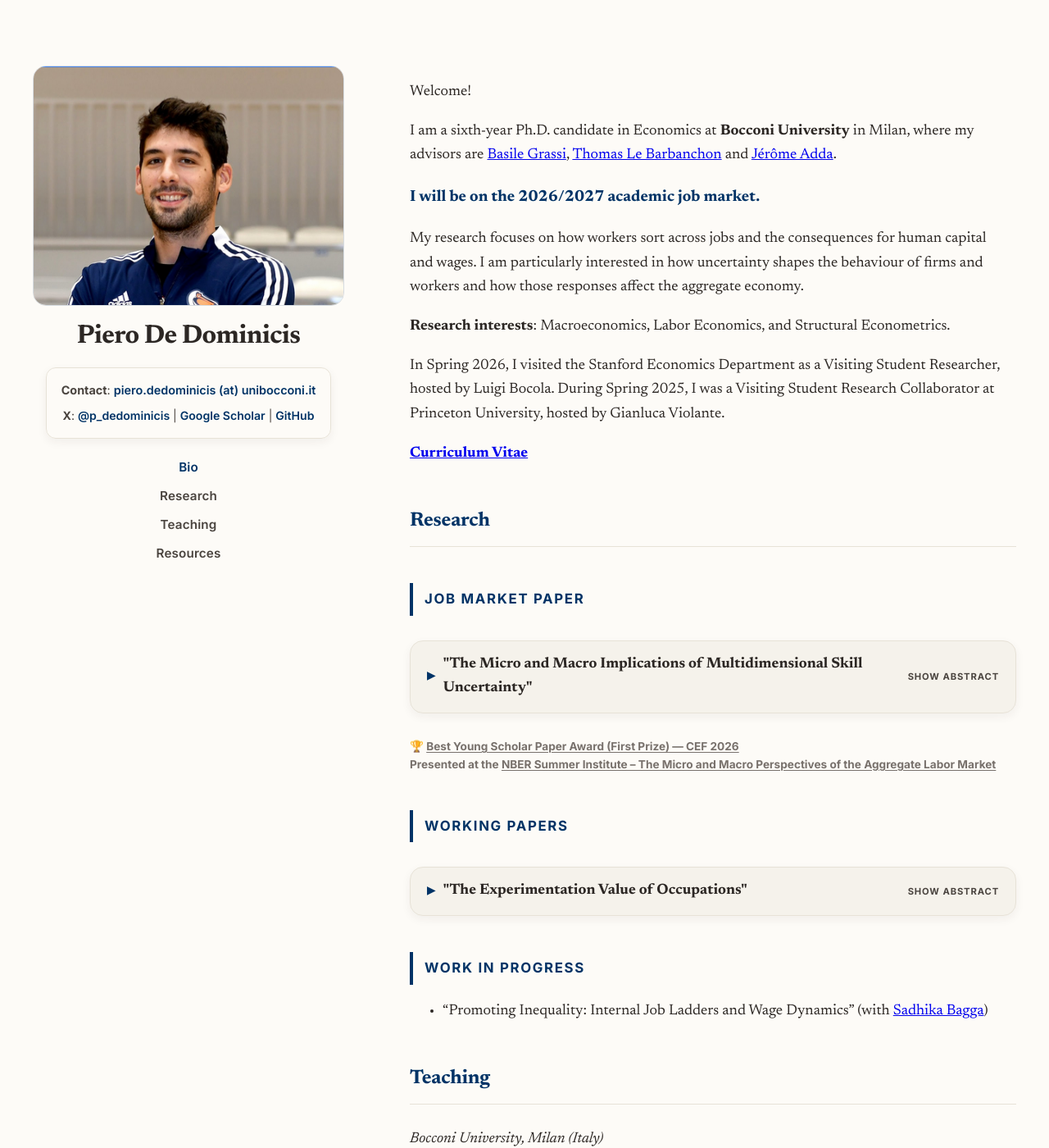
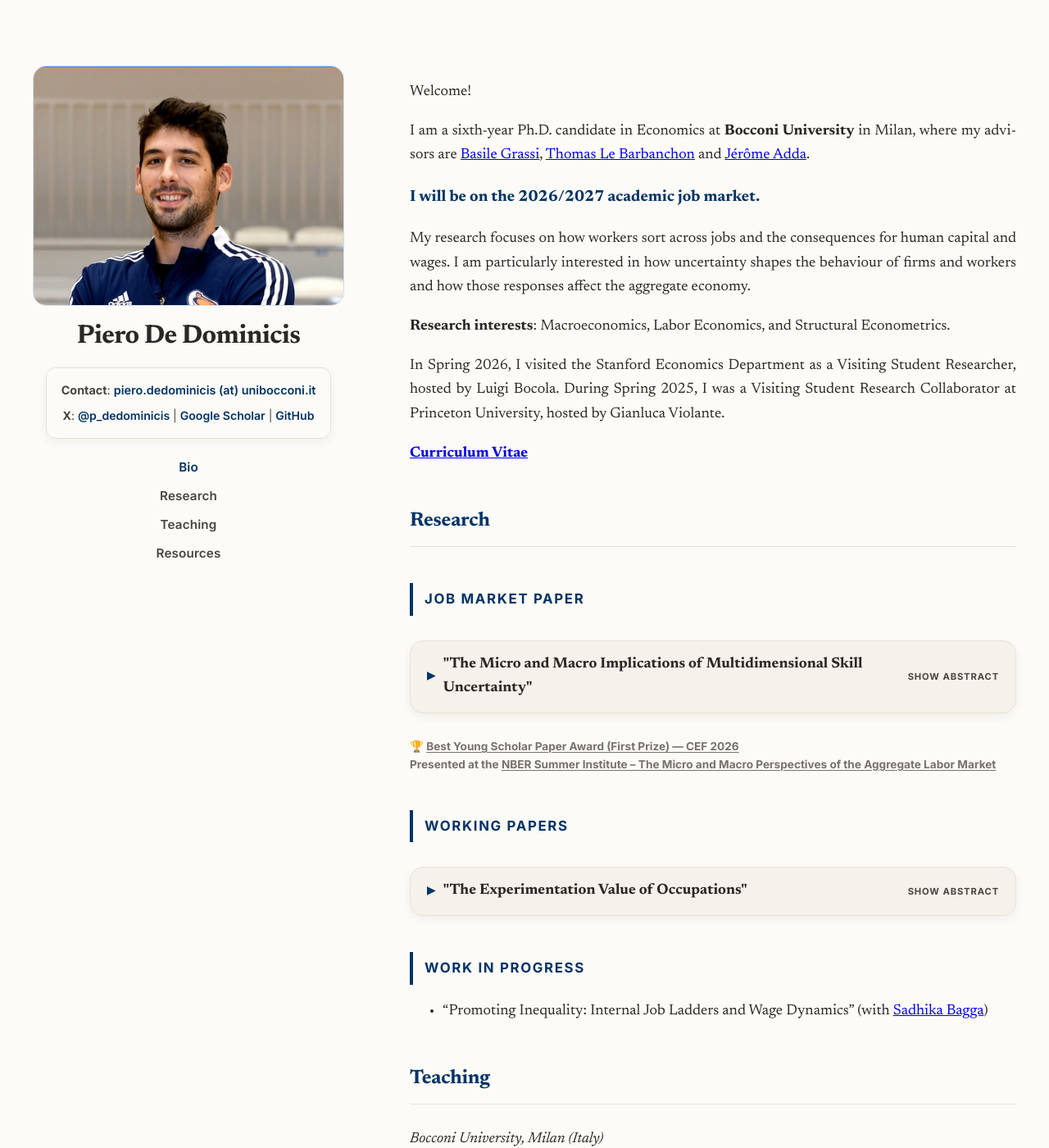
Before and after one commit to peppecon/peppecon.github.io, a Jekyll site: the page built from _pages/about.md, in a window 1280 px wide and 1400 px high. Shown: the whole window at 82% size. Built offline with Jekyll 4.4.1, drawn with Linux system fonts in a browser that asks for light colours.

Commit message:
updating layout

```diff
--- a/_sass/modern-layout.scss
+++ b/_sass/modern-layout.scss
@@ -243,6 +243,7 @@ html {
 /* Global Container */
 .modern-main {
   width: 100%;
+  max-width: 820px;
 }
 
 /* Header (Navigation) */
@@ -319,20 +320,16 @@ html {
   width: 100%;
 }
 
-/* Keep running text at a comfortable reading measure. Wide blocks
-   (figures, tables, the collapsible panels) are deliberately exempt. */
+/* One fixed column: every block (text, headings, paper panels) shares the
+   same left and right edge, and running text is justified to fill it. */
 .content-section > p,
 .content-section > ul,
 .content-section > ol,
 .content-section > blockquote,
 .abstract-text {
-  max-width: 72ch;
-}
-
-/* The award / presentation lines are single-line labels, not running text,
-   so they use the full column width instead of the 72ch measure. */
-.abstract-presentation-info {
-  max-width: none;
+  text-align: justify;
+  hyphens: auto;
+  -webkit-hyphens: auto;
 }
 
 .content-section h2 {
```
